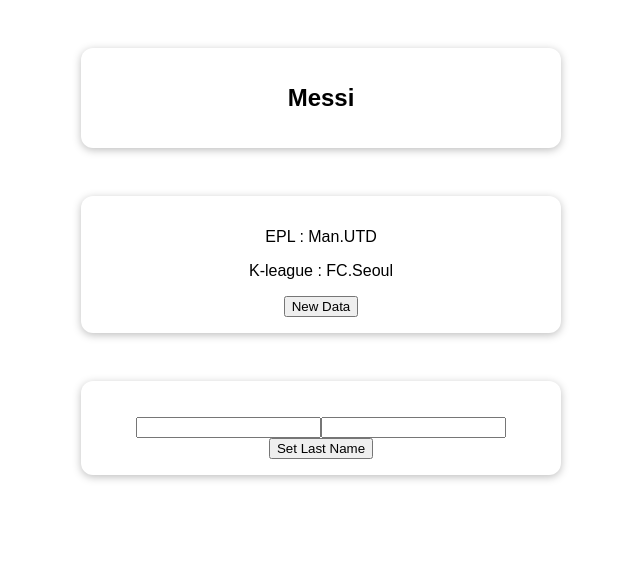
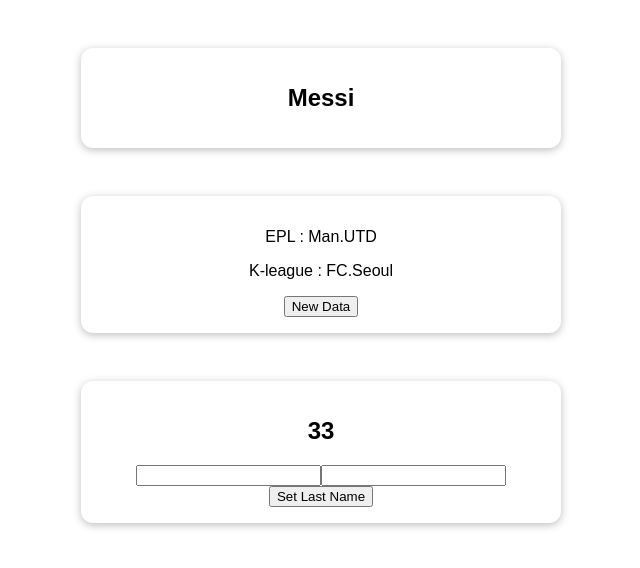
Before and after one commit to eagleduk/vue-perfect-guide, a Vue app in the folder 19. composition api/vue-project/: page / in a window 1280 px wide. Shown: the top 568 px of the page, without its empty margins (319-959 px from the left). Built offline with nearby package versions, Linux system fonts and the light colour scheme.

Commit message:
19. composition api > use provide / inject in setup

```diff
--- a/19. composition api/vue-project/src/App.vue
+++ b/19. composition api/vue-project/src/App.vue
@@ -23,7 +23,7 @@
 </template>
 
 <script>
-import { computed, reactive, ref, watch } from "vue";
+import { computed, provide, reactive, ref, watch } from "vue";
 import UserData from "./component/UserData.vue";
 
 export default {
@@ -61,6 +61,9 @@ export default {
       console.log("Old Values: ", oldValues);
       console.log("New Values: ", newValues);
     });
+
+    const number = ref(33);
+    provide("number", number);
 
     return {
       userName: uName,
--- a/19. composition api/vue-project/src/component/UserData.vue
+++ b/19. composition api/vue-project/src/component/UserData.vue
@@ -1,8 +1,9 @@
 <template>
   <h2>{{ uName }}</h2>
+  <h2>{{ number }}</h2>
 </template>
 <script>
-import { computed } from "vue";
+import { computed, inject } from "vue";
 
 export default {
   props: ["firstName", "lastName"],
@@ -13,8 +14,11 @@ export default {
 
     context.emit("save"); // this.$emit("save");
 
+    const number = inject("number");
+
     return {
       uName,
+      number,
     };
   },
 };
```
